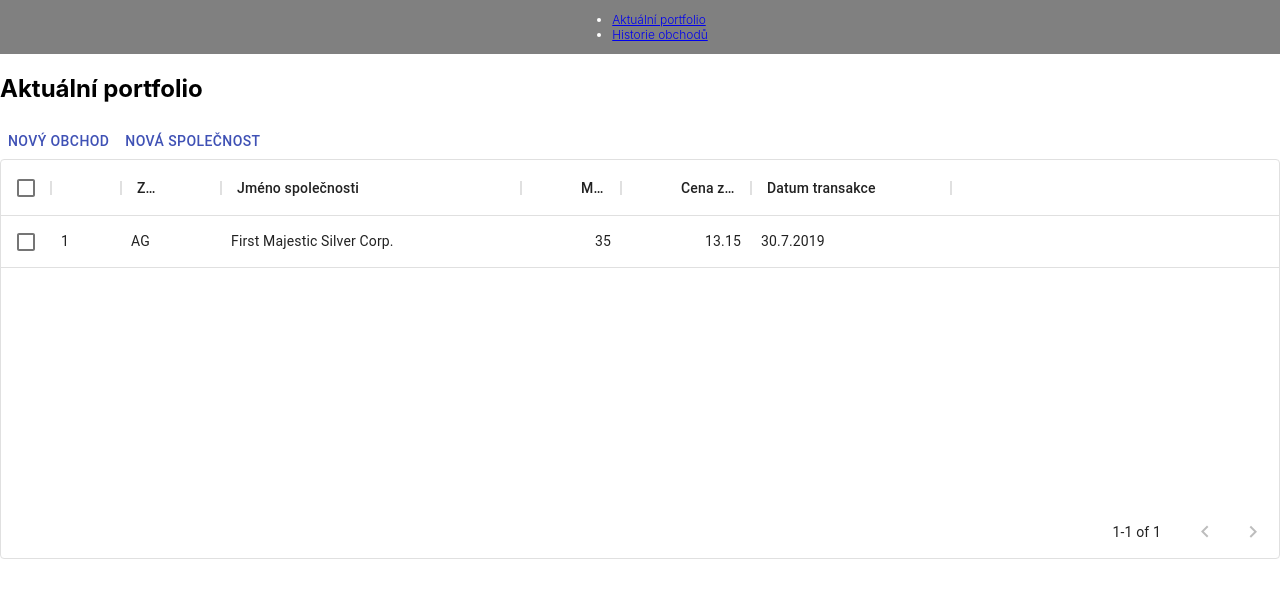
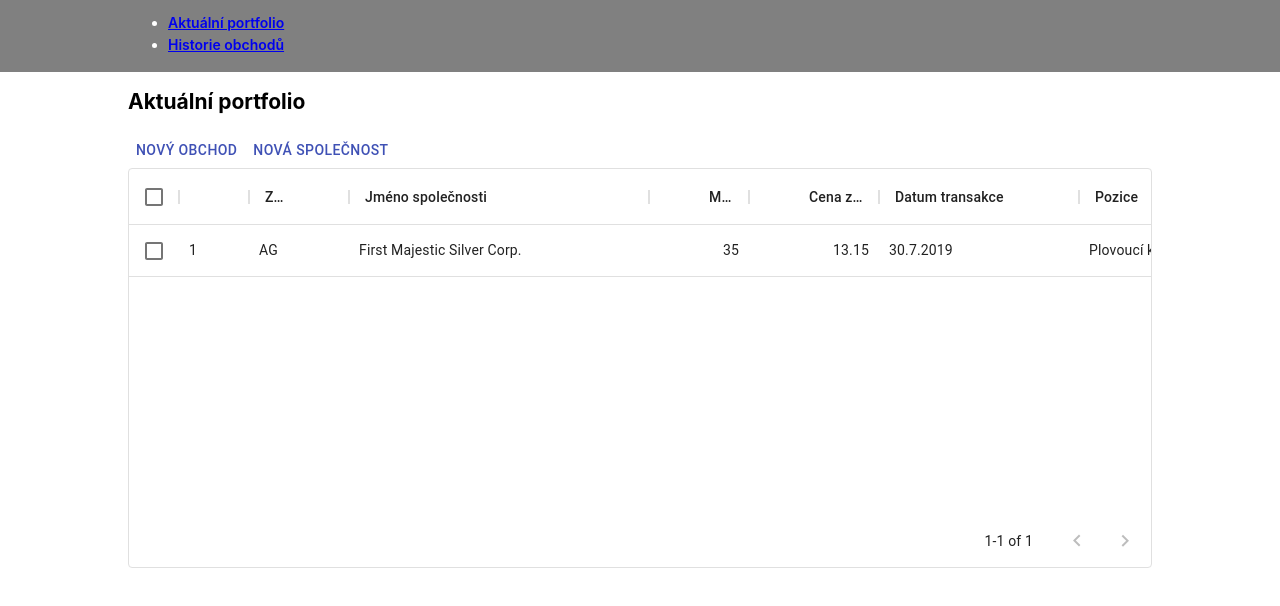
Before and after one commit to Liborias/Obchodovani, a React (Create React App) app: page / in a window 1280 px wide. Shown: the top 606 px of the page. Built offline with nearby package versions, Linux system fonts and the light colour scheme; the HTML template or start-up script is replaced by a standard one.

Commit message:
Rozšířený selektor a stylování

```diff
--- a/src/components/Modal/AddTransactionModal.js
+++ b/src/components/Modal/AddTransactionModal.js
@@ -20,7 +20,7 @@ export default function AddTransactionModal(props) {
       amount: null,
       stockPrice: null,
       buyDate: "10.9.2020",
-      longevity: "float"
+      longevity: "Plovoucí krátkodobá"
     }
   );
 
@@ -58,8 +58,10 @@ export default function AddTransactionModal(props) {
                 id="longevitySelect"
                 onChange={(e) => setNewRow({ ...newRow, longevity: e.target.value })}
               >
-                <MenuItem value={"float"}>Plovoucí</MenuItem>
-                <MenuItem value={"solid"}>Pevná</MenuItem>
+                <MenuItem value={"Plovoucí krátkodobá"}>Plovoucí krátkodobá</MenuItem>
+                <MenuItem value={"Pevná střednědobá"}>Pevná střednědobá</MenuItem>
+                <MenuItem value={"Pevná dlouhodobá"}>Pevná dlouhodobá</MenuItem>
+
 
               </Select>
             </div>
--- a/src/components/homepage/Homepage.css
+++ b/src/components/homepage/Homepage.css
@@ -1,6 +1,6 @@
 .homePageContent {
   display: flex;
   flex-direction: column;
-  justify-content: center;
+  justify-content: right;
   align-items: center;
 }
--- a/src/components/homepage/Homepage.js
+++ b/src/components/homepage/Homepage.js
@@ -1,5 +1,5 @@
 import React, { useState } from "react";
-import DataTable from "../tables/SolidPosition";
+import DataTable from "../tables/Position";
 import Button from '@material-ui/core/Button';
 import AddTransactionModal from "../Modal/AddTransactionModal";
 import NewCompanyModal from "../Modal/NewCompanyModal";
@@ -12,7 +12,7 @@ const rows = [
     amount: 35,
     stockPrice: 13.15,
     buyDate: "30.7.2019",
-    longevity: "float"
+    longevity: "Plovoucí krátkodobá"
   },
 ];
 
@@ -27,7 +27,7 @@ const Homepage = () => {
   const [openNewCompany, setOpenNewCompany] = useState(false);
   const [dataRows, setDataRows] = useState(rows);
   const [companies, setCompany] = useState(defaultCompanies);
-  const [longevity, setLongevity] = useState("float");
+  const [longevity, setLongevity] = useState("Plovoucí krátkodobá");
 
 
 
--- a/src/components/layout/Layout.css
+++ b/src/components/layout/Layout.css
@@ -1,21 +1,27 @@
-nav {
-  color: white;
-  background-color: gray;
-  font-size: 12px;
-  font-weight: 300;
-  display: flex;
-  flex-direction: column;
-  justify-content: center;
-  align-items: center;
-}
-
-/* .content {
+.content {
+  margin: 0 10%;
   color: black;
   background-color: white;
   font-size: 14px;
   font-weight: 300;
+}
+
+.navigator {
+  background-color: gray;
+}
+
+nav {
+  text-decoration: "inherit";
+  color: "inherit";
+  margin: 0 10%;
+  color: white;
+  font-size: 14px;
+  font-weight: 600;
   display: flex;
   flex-direction: column;
-  justify-content: center;
-  align-items: center;
-} */
+  justify-content: right;
+}
+
+li {
+  margin-bottom: 5px;
+}
--- a/src/components/layout/Layout.js
+++ b/src/components/layout/Layout.js
@@ -8,6 +8,8 @@ import Trading from "../trading/Trading"
 const Layout = () => (
   <Router>
     <div className="allContent">
+      <div className="navigator">
+
         <nav>
           <ul>
             <li>
@@ -18,6 +20,7 @@ const Layout = () => (
             </li>
           </ul>
         </nav>
+      </div>
 
       <div className="content">
         <Switch>
--- /dev/null
+++ b/src/components/tables/Position.css
@@ -0,0 +1,4 @@
+.companyTable {
+  height: 400px;
+  width: 100%;
+}
--- a/src/components/tables/SolidPosition.js
+++ b/src/components/tables/Position.js
@@ -1,5 +1,6 @@
 import React from 'react';
 import { DataGrid } from '@material-ui/data-grid';
+import "./Position.css"
 
 const columns = [
     { field: 'id', headerName: 'ID', width: 70 },
@@ -23,13 +24,19 @@ const columns = [
 
         width: 200,
     },
+    {
+        field: 'longevity',
+        headerName: 'Pozice',
+
+        width: 200,
+    },
 
 ];
 
 
 export default function DataTable(props) {
     return (
-        <div style={{ height: 400, width: '100%' }}>
+        <div className="companyTable">
             <DataGrid rows={props.rows} columns={columns} pageSize={5} checkboxSelection />
         </div>
     );
```
Lines whose indentation alone changed are shown as unchanged.
